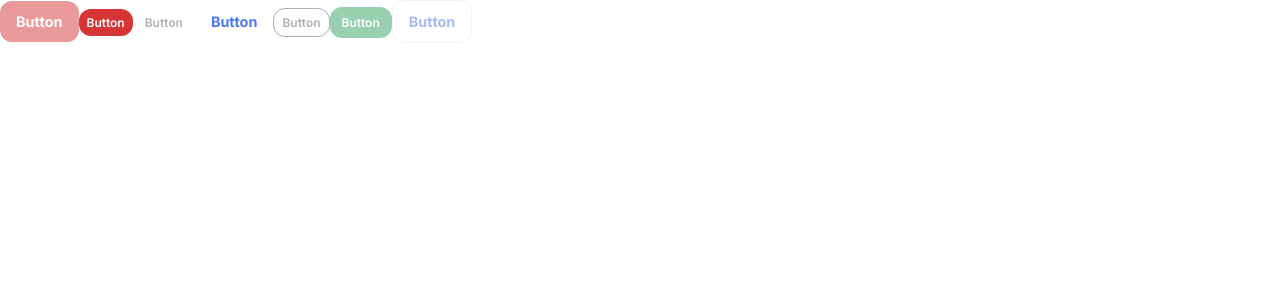
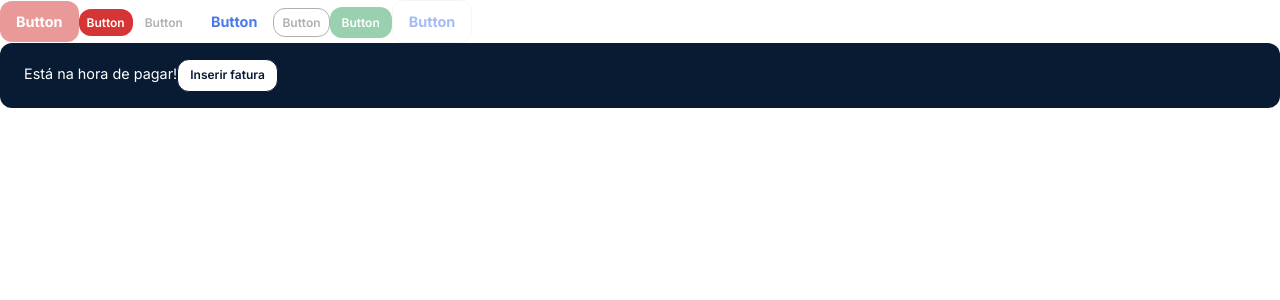
Before and after one commit to almt00/savee, a Next.js app: page / in a window 1280 px wide. Shown: the top 300 px of the page. Built offline with nearby package versions, Linux system fonts and the light colour scheme.

Commit message:
[WIP] - banner

```diff
--- /dev/null
+++ b/components/elements/Banner.js
@@ -0,0 +1,26 @@
+import { styled } from '@stitches/react';
+import Button from './Button';
+
+const Banner = () => {
+  return (
+    <Container>
+      {/* <Container class='flex justify-between'></Container> */}
+      <Text>Está na hora de pagar!</Text>
+      <Button size='md' bg='primary'>Inserir fatura</Button>
+    </Container>
+  );
+};
+
+const Text = styled('span', {
+  color: '$white',
+  fontSize: '$normal',
+  fontWeight: '$normal',
+});
+
+const Container = styled('div', {
+  backgroundColor: '$black',
+  borderRadius: '12px',
+  padding: '1rem 1.5rem'
+});
+
+export default Banner;
--- a/pages/index.js
+++ b/pages/index.js
@@ -1,41 +1,48 @@
-import Head from "next/head";
-import { Inter } from "@next/font/google";
-import Button from "../components/elements/Button";
-import { styled } from "../stitches.config";
+import Head from 'next/head';
+import { Inter } from '@next/font/google';
+import Button from '../components/elements/Button';
+import Banner from '../components/elements/Banner';
+import { styled } from '../stitches.config';
 
-const inter = Inter({ subsets: ["latin"] });
+const inter = Inter({ subsets: ['latin'] });
 
 export default function Home() {
   return (
     <>
       <Head>
         <title>Savee</title>
-        <meta name="description" content="Generated by create next app" />
-        <meta name="viewport" content="width=device-width, initial-scale=1" />
-        <link rel="icon" href="/favicon.ico" />
+        <meta name='description' content='Generated by create next app' />
+        <meta name='viewport' content='width=device-width, initial-scale=1' />
+        <link rel='icon' href='/favicon.ico' />
       </Head>
       <main>
-        <Button bg="danger" size="lg" disabled>
+        <Button bg='danger' size='lg' disabled>
           Button
         </Button>
-        <Button size="sm" bg="danger">
+        <Button size='sm' bg='danger'>
           Button
         </Button>
-        <Button size="md" bg="transparent" disabled>
+        <Button size='md' bg='transparent' disabled>
           Button
         </Button>
-        <Button size="lg" bg="transparent">
+        <Button size='lg' bg='transparent'>
           Button
         </Button>
-        <Button size="sm" bg="primary" disabled>
+        <Button size='sm' bg='primary' disabled>
           Button
         </Button>
-        <Button size="md" bg="solid" disabled>
+        <Button size='md' bg='solid' disabled>
           Button
         </Button>
-        <Button size="lg" bg="secondary" disabled>
+        <Button size='lg' bg='secondary' disabled>
           Button
         </Button>
+        {/* <Banner>Está na hora de pagar!
+          <Button size='md' bg='primary'>
+            Inserir Fatura
+          </Button>
+        </Banner> */}
+        <Banner></Banner>
       </main>
     </>
   );
```
